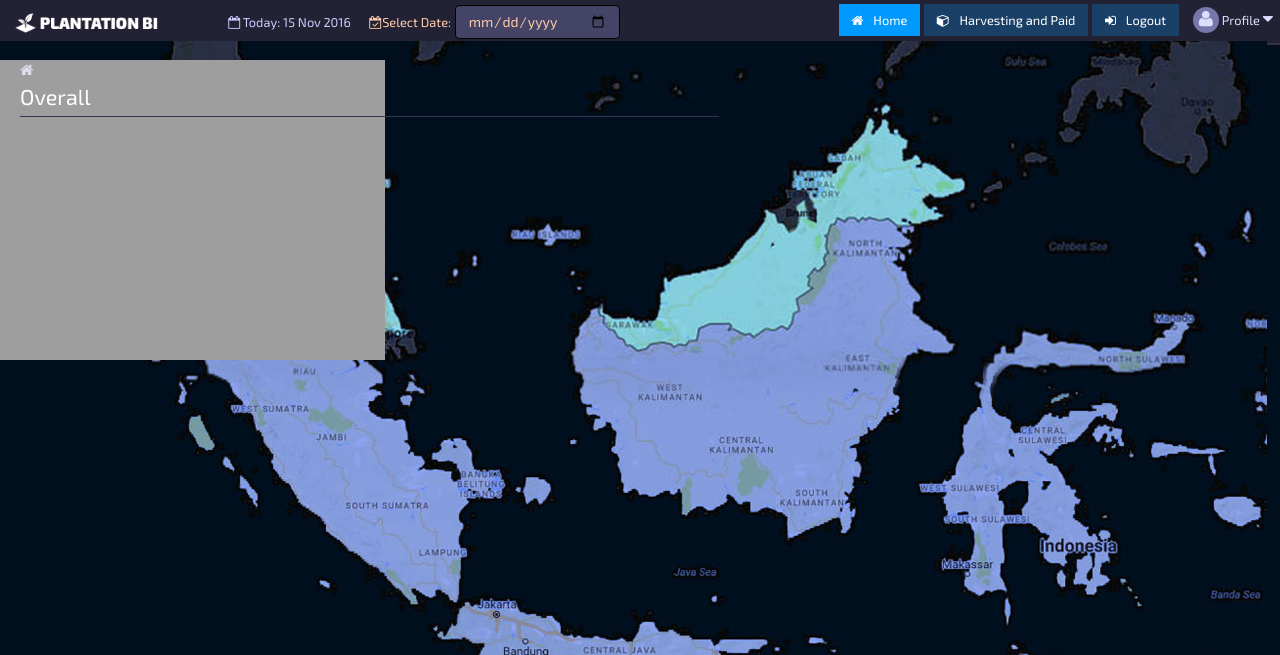
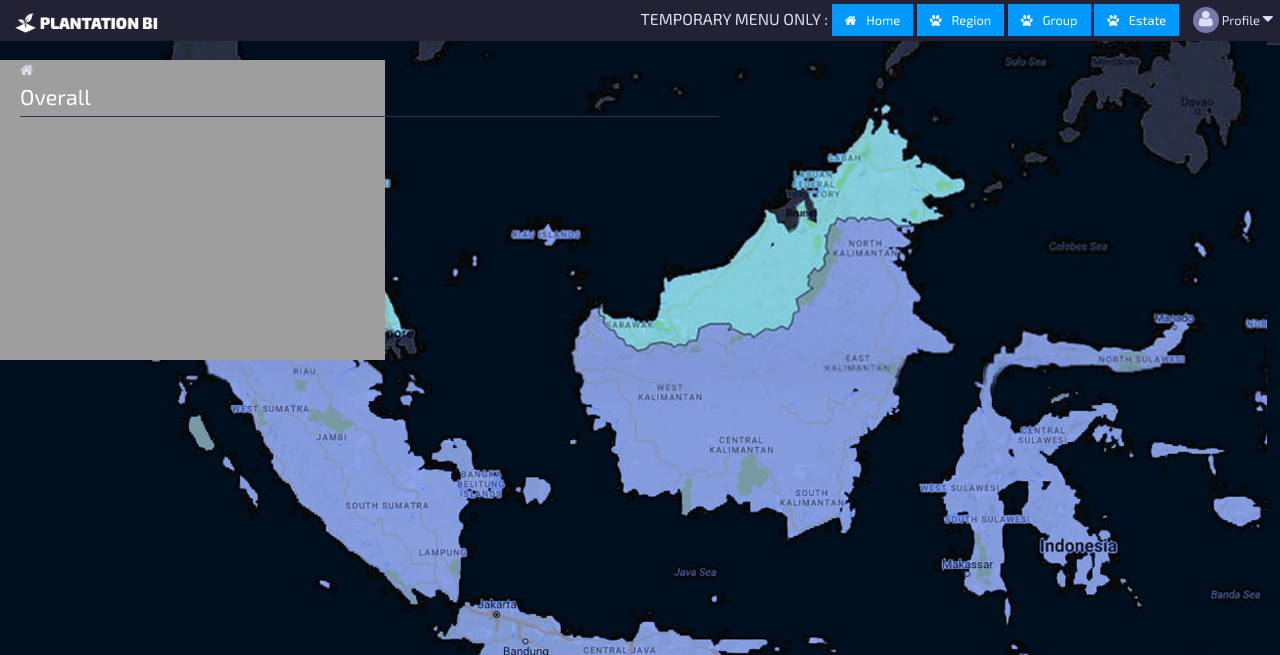
Before and after one commit to humming-soft/poc_ioi, a PHP site: page /view/index.php in a window 1280 px wide. Shown: the top 655 px of the page. Run offline with PHP 8.4, Linux system fonts and the light colour scheme.

Commit message:
Signed-off-by: naimmuzammil <naimmuzammil@gmail.com>

```diff
--- a/view/template/header_menu.php
+++ b/view/template/header_menu.php
@@ -3,7 +3,7 @@
 <div id="header">
 	<div class="col-md-12">
 		<div class="row">
-			<div class="col-md-2">
+			<div class="col-md-4">
 				<div class="row">
 					<div class="logo_holder col-md-12">
 						<div class="logo"><img src="../assets/images/logo/plantationbi_bw_sm.png"></div>
@@ -11,19 +11,21 @@
 					</div>
 				</div>
 			</div>
-			<div class="col-md-10">
+			<div class="col-md-8">
 				<div class="row">
-					<div class="col-md-6">
+					<!-- <div class="col-md-6">
 						<div id="header_datetime">
 							<span class="hd_label hd_label_today"><i class="fa fa-calendar-o" aria-hidden="true"></i> Today: 15 Nov 2016</span>
 							<span class="hd_label hd_label_data"><i class="fa fa-calendar-check-o" aria-hidden="true"></i>Select Date: </span>
 							<span class="hd_button"><input type="date" class="getDate form-control"></span>
 						</div>
-					</div>
-					<div id="header_menu" class="col-md-6">
-						<span class="hm_button active"><a href="north_sumatra.php"><i class="fa fa-home" aria-hidden="true"></i> Home</a></span>
-						<span class="hm_button"><a href="dboard_harvesting_and_paid_all.php"><i class="fa fa-cube" aria-hidden="true"></i> Harvesting and Paid</a></span>
-						<a style="text-decoration: none; color: #fff;" href="login.php"><span class="hm_button"><i class="fa fa-sign-in" aria-hidden="true"></i> Logout</span></a>
+					</div> -->
+					<div id="header_menu" class="col-md-12">
+						<span>TEMPORARY MENU ONLY : </span>
+						<span class="hm_button active"><a href="index.php"><i class="fa fa-home" aria-hidden="true"></i> Home</a></span>
+						<span class="hm_button active"><a href="region.php"><i class="fa fa-paw" aria-hidden="true"></i> Region</a></span>
+						<span class="hm_button active"><a href="group.php"><i class="fa fa-paw" aria-hidden="true"></i> Group</a></span>
+						<span class="hm_button active"><a href="estate.php"><i class="fa fa-paw" aria-hidden="true"></i> Estate</a></span>
 						<span class="hm_user_profile">
 							<i class="fa fa-user" aria-hidden="true"></i> Profile
 							<i class="fa fa-caret-down" aria-hidden="true"></i>
```
